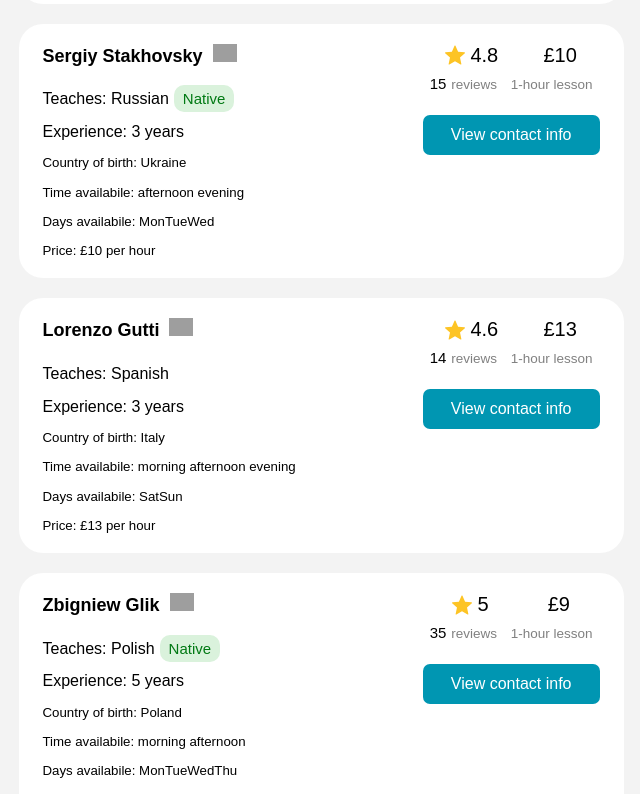
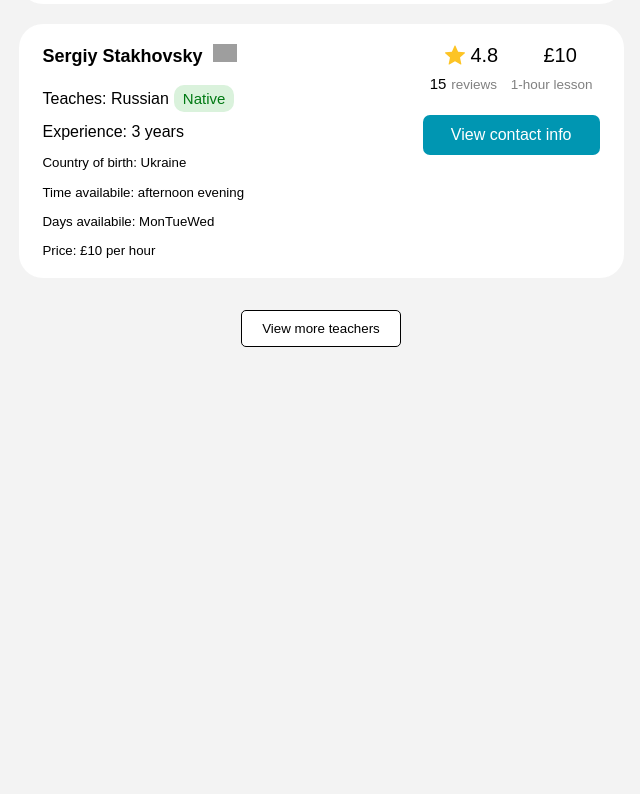
Before and after one commit to ryan50500/language-app-react-typescript-redux-toolkit, a React (Create React App) app: page / in a window 1280 px wide. Shown: the part 1601-2395 px from the top of the page, without its empty margins (319-959 px from the left). After the commit the page ends 1980 px from the top, so only its background shows below. Built offline with nearby package versions, Linux system fonts and the light colour scheme; grey boxes are pictures that could not be loaded.

Commit message:
added pagination

```diff
--- a/src/components/CountryFilter.tsx
+++ b/src/components/CountryFilter.tsx
@@ -33,9 +33,10 @@ const CountryFilter = () => {
               placeholder="Search Country..."
               value={country}
               onChange={(e) => handleCountryChange(e.target.value)}
+              style={{ width: country ? 40 + country.length + "px" : "auto" }}
             />
             {/* conditionally show country cross SVG */}
-            {showCountry && (
+            {showCountry && country.length > 0 && (
               <div
                 className={styles.price__cross}
                 onClick={removeCountryFilter}
--- a/src/components/FilterLogic.tsx
+++ b/src/components/FilterLogic.tsx
@@ -1,42 +1,63 @@
-import React from 'react';
-import { useSelector } from 'react-redux';
-import Teacher from './Teacher';
-import NoResultsFound from './NoResultsFound';
-import OriginalArray from '../data/OriginalArray'; // Import teacher array
+import React from "react";
+import { useSelector } from "react-redux";
+import Teacher from "./Teacher";
+import ViewMoreTeachers from "./ViewMoreTeachers";
+import NoResultsFound from "./NoResultsFound";
+import OriginalArray from "../data/OriginalArray"; // Import teacher array
 
-import { RootState } from '../redux/store';
+import { RootState } from "../redux/store";
 
 const FilterLogic = () => {
   // filters
-    const countryFilter = useSelector((state: RootState) => state.filters.country);
+  const countryFilter = useSelector(
+    (state: RootState) => state.filters.country
+  );
   const timeFilter = useSelector((state: RootState) => state.filters.time);
-    const maxPriceFilter = useSelector((state: RootState) => state.filters.maxPrice);
+  const maxPriceFilter = useSelector(
+    (state: RootState) => state.filters.maxPrice
+  );
   const dayFilter = useSelector((state: RootState) => state.filters.day);
-    const languageFilter = useSelector((state: RootState) => state.filters.language);
+  const languageFilter = useSelector(
+    (state: RootState) => state.filters.language
+  );
+
+  // number of teachers to display (to load more teachers)
+  const teachersToShow = useSelector(
+    (state: RootState) => state.pagination.teachersToShow
+  );
 
   // remove whitespace from days property in the orginal teacher array
-    OriginalArray.forEach(teacher => {
-        teacher.days = teacher.days.map(day => day.trim());
+  OriginalArray.forEach((teacher) => {
+    teacher.days = teacher.days.map((day) => day.trim());
   });
 
   // apply filters to the original array
-    const filteredArray = OriginalArray.filter(teacher =>
-        teacher.country.toLowerCase().indexOf(countryFilter.toLowerCase()) !== -1
-        && teacher.language.toLowerCase().indexOf(languageFilter.toLowerCase()) !== -1
-        && teacher.time.toLowerCase().indexOf(timeFilter.toLowerCase()) !== -1
-        && teacher.price < maxPriceFilter
-        && (dayFilter === '' || teacher.days.includes(dayFilter))
+  const filteredArray = OriginalArray.filter(
+    (teacher) =>
+      teacher.country.toLowerCase().indexOf(countryFilter.toLowerCase()) !==
+        -1 &&
+      teacher.language.toLowerCase().indexOf(languageFilter.toLowerCase()) !==
+        -1 &&
+      teacher.time.toLowerCase().indexOf(timeFilter.toLowerCase()) !== -1 &&
+      teacher.price < maxPriceFilter &&
+      (dayFilter === "" || teacher.days.includes(dayFilter))
   );
+
+  console.log(filteredArray.length);
+  console.log(teachersToShow);
 
   return (
     <>
       {/* if we have at least one match from the filter, show the results, otherwise show 'NoResultsFound' */}
       {filteredArray.length > 0 ? (
+        <>
           <div>
-                    {filteredArray.map(teacher => (
+            {filteredArray.slice(0, teachersToShow).map((teacher) => (
               <Teacher key={teacher.id} teacher={teacher} />
             ))}
           </div>
+          {filteredArray.length > teachersToShow && <ViewMoreTeachers />}
+        </>
       ) : (
         <NoResultsFound />
       )}
@@ -45,3 +66,7 @@ const FilterLogic = () => {
 };
 
 export default FilterLogic;
+
+// {filteredArray.length > teachersToShow && (
+//   <ViewMoreTeachers/>
+// )}
--- /dev/null
+++ b/src/components/ViewMoreTeachers.module.css
@@ -0,0 +1,14 @@
+.view__more {
+  margin: 2rem auto 2rem auto;
+  display: flex;
+  padding: 10px 20px;
+  background-color: white;
+  border: 1px solid black;
+  border-radius: 5px;
+  transform: scale(1);
+}
+.view__more:hover {
+  cursor: pointer;
+  transform: scale(1.07);
+  transition: transform 0.3s;
+}
--- /dev/null
+++ b/src/components/ViewMoreTeachers.tsx
@@ -0,0 +1,22 @@
+import React from "react";
+import { useSelector, useDispatch } from "react-redux";
+import { setTeachersToShow } from "../redux/PaginationSlice";
+import styles from "./ViewMoreTeachers.module.css";
+import { RootState } from "../redux/store";
+
+const ViewMoreTeachers = () => {
+  const dispatch = useDispatch();
+  const teachersToShow = useSelector(
+    (state: RootState) => state.pagination.teachersToShow
+  );
+  const handleViewMoreTeachers = () => {
+    dispatch(setTeachersToShow(teachersToShow + 5));
+  };
+  return (
+    <button className={styles.view__more} onClick={handleViewMoreTeachers}>
+      View more teachers
+    </button>
+  );
+};
+
+export default ViewMoreTeachers;
--- /dev/null
+++ b/src/redux/PaginationSlice.ts
@@ -0,0 +1,18 @@
+import { createSlice } from "@reduxjs/toolkit";
+
+const initialState = {
+  teachersToShow: 6,
+};
+
+const PaginationSlice = createSlice({
+  name: "teacher to show",
+  initialState,
+  reducers: {
+    setTeachersToShow: (state, action) => {
+      state.teachersToShow = action.payload;
+    },
+  },
+});
+
+export const { setTeachersToShow } = PaginationSlice.actions;
+export default PaginationSlice.reducer;
--- a/src/redux/store.ts
+++ b/src/redux/store.ts
@@ -1,15 +1,15 @@
-
-import { configureStore } from '@reduxjs/toolkit';
-import filtersReducer from './FilterSlice';
-
+import { configureStore } from "@reduxjs/toolkit";
+import filtersReducer from "./FilterSlice";
+import paginationReducer from "./PaginationSlice";
 
 const store = configureStore({
-    reducer: {
-        filters: filtersReducer
-    },
+  reducer: {
+    filters: filtersReducer,
+    pagination: paginationReducer,
+  },
 });
 
 export default store;
 
 // Infer the `RootState` and `AppDispatch` types from the store itself
-export type RootState = ReturnType<typeof store.getState>
+export type RootState = ReturnType<typeof store.getState>;
```
Lines whose indentation alone changed are shown as unchanged.
